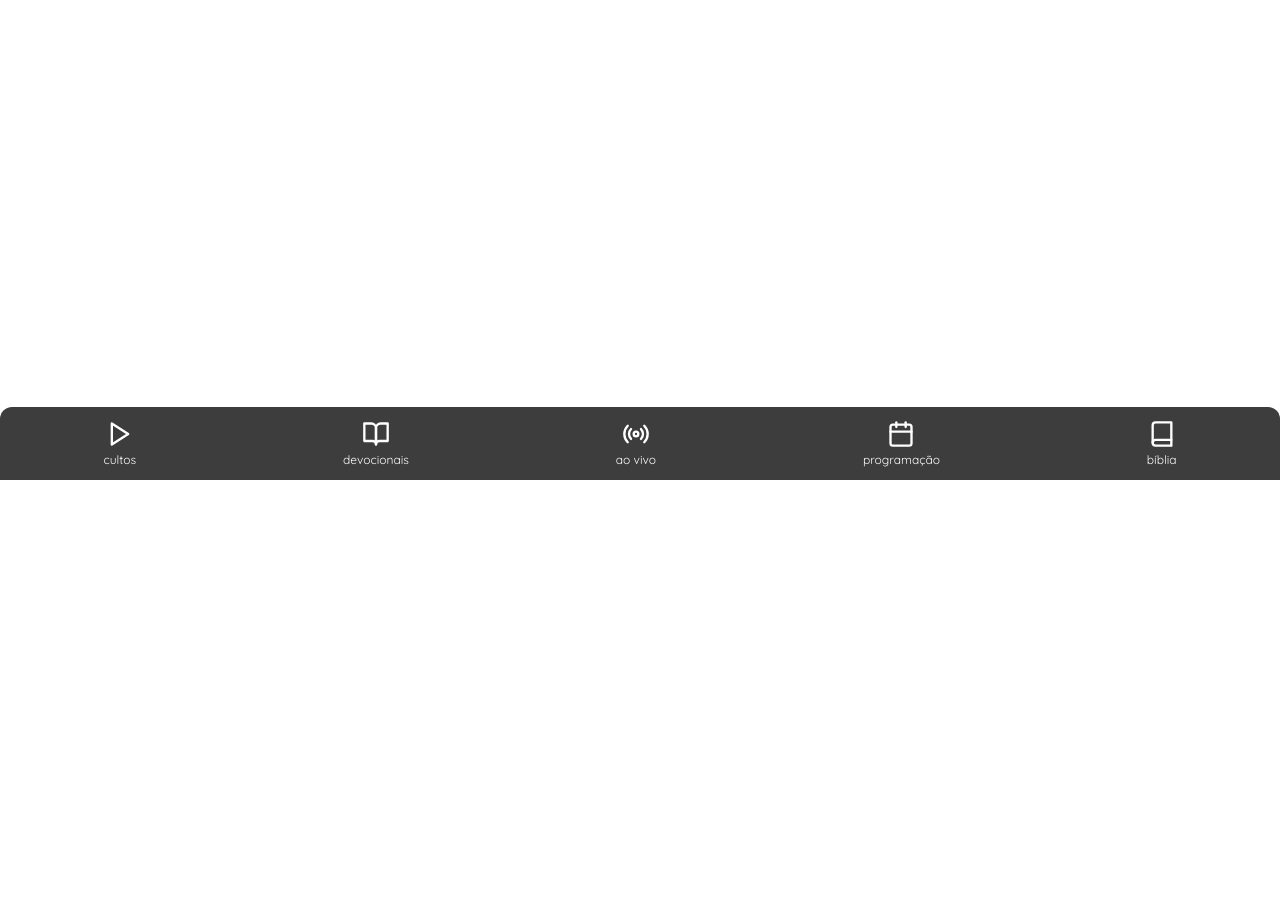
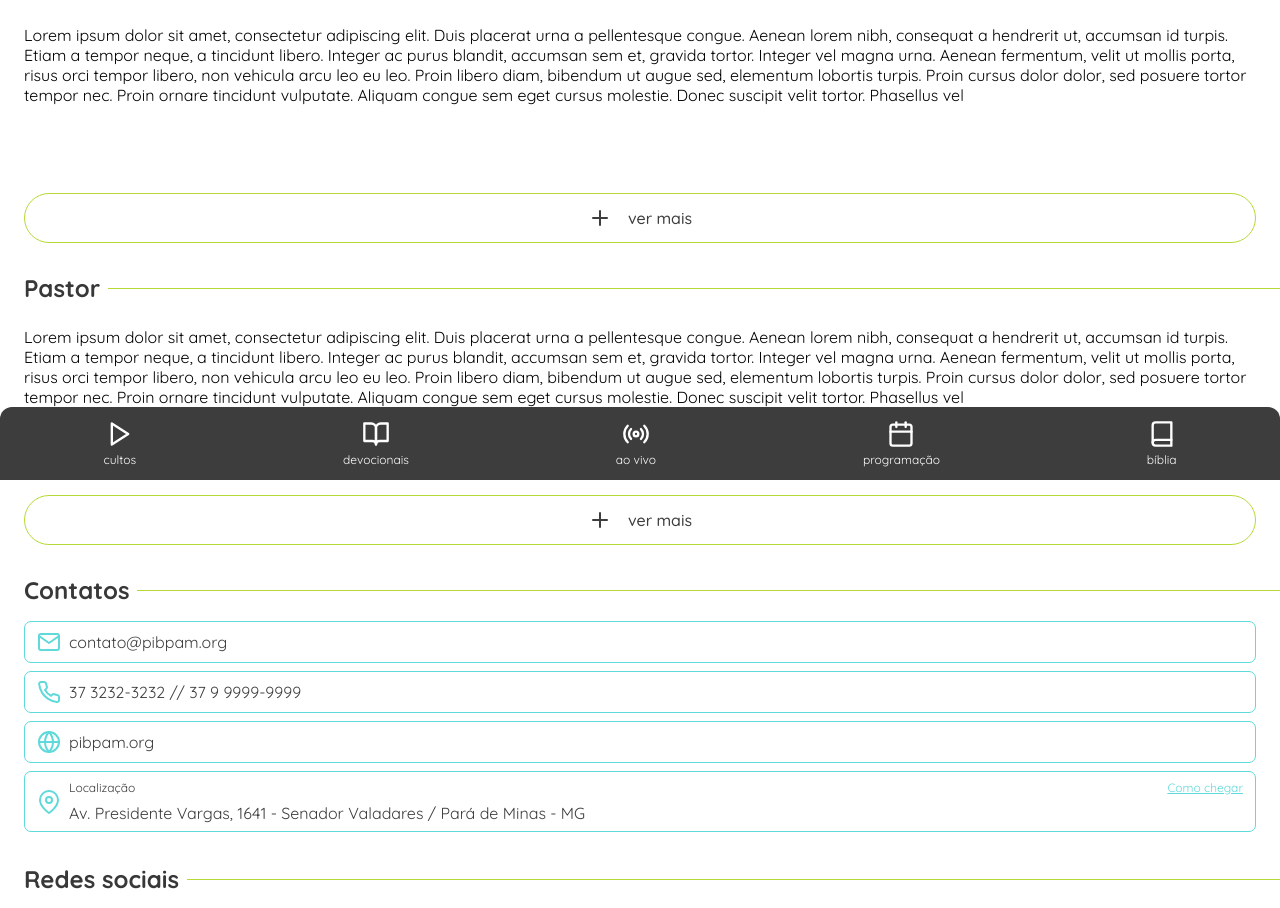
Before and after one commit to pibpam/pibpam-website, a Next.js app: page /about in a window 1280 px wide. Shown: the part 320-1228 px from the top of the page. Before the commit the page ends 800 px from the top, so only its background shows below. Built offline with nearby package versions, Linux system fonts and the light colour scheme.

Commit message:
add about

```diff
--- a/pages/about.tsx
+++ b/pages/about.tsx
@@ -1,24 +1,108 @@
 import type {NextPage} from 'next'
-import styles from '../styles/Events.module.scss'
+import styles from '../styles/About.module.scss'
 import Website from '../layout/container/Website'
 import DividerMobile, {EDividerColors} from "../components/DividerMobile";
 import Header from "../components/Header";
 import useMenu from "../hooks/useMenu";
 import HeaderPage from "../components/HeaderPage";
+import Title from "../components/Title";
+import FooterPage from "../components/FooterPage";
+import ScheduleItem from "../components/ScheduleItem";
+import {FiGlobe, FiInstagram, FiMail, FiMapPin, FiPhone, FiPlus, FiYoutube} from "react-icons/fi";
+import ThirdButton from "../components/Button/Third";
 
 const About: NextPage = () => {
     const {open, toggleMenu} = useMenu()
 
     return (
-        <Website openMenu={open} toggleMenu={toggleMenu} >
+        <Website openMenu={open} toggleMenu={toggleMenu}>
             <>
-                <div className={styles.header_container}  >
-                    <Header toggleMenu={toggleMenu} />
+                <div className={styles.header_container}>
+                    <Header toggleMenu={toggleMenu}/>
                 </div>
                 <HeaderPage
                     title={"Sobre a PIBPAM"}
                 />
-                <DividerMobile color={EDividerColors.white} />
+                <DividerMobile color={EDividerColors.white}/>
+                <Title>História</Title>
+
+                <div className={styles.description}>
+                    <p>
+                        Lorem ipsum dolor sit amet, consectetur adipiscing elit. Duis placerat urna a pellentesque
+                        congue. Aenean lorem nibh, consequat a hendrerit ut, accumsan id turpis. Etiam a tempor neque, a
+                        tincidunt libero. Integer ac purus blandit, accumsan sem et, gravida tortor. Integer vel magna
+                        urna. Aenean fermentum, velit ut mollis porta, risus orci tempor libero, non vehicula arcu leo
+                        eu leo. Proin libero diam, bibendum ut augue sed, elementum lobortis turpis. Proin cursus dolor
+                        dolor, sed posuere tortor tempor nec. Proin ornare tincidunt vulputate. Aliquam congue sem eget
+                        cursus molestie. Donec suscipit velit tortor. Phasellus vel
+                    </p>
+                    <div>
+                        <ThirdButton>
+                            <><FiPlus/> ver mais</>
+                        </ThirdButton>
+                    </div>
+                </div>
+
+                <Title>Pastor</Title>
+
+                <div className={styles.description}>
+                    <p>
+                        Lorem ipsum dolor sit amet, consectetur adipiscing elit. Duis placerat urna a pellentesque
+                        congue. Aenean lorem nibh, consequat a hendrerit ut, accumsan id turpis. Etiam a tempor neque, a
+                        tincidunt libero. Integer ac purus blandit, accumsan sem et, gravida tortor. Integer vel magna
+                        urna. Aenean fermentum, velit ut mollis porta, risus orci tempor libero, non vehicula arcu leo
+                        eu leo. Proin libero diam, bibendum ut augue sed, elementum lobortis turpis. Proin cursus dolor
+                        dolor, sed posuere tortor tempor nec. Proin ornare tincidunt vulputate. Aliquam congue sem eget
+                        cursus molestie. Donec suscipit velit tortor. Phasellus vel
+                    </p>
+                    <div>
+                        <ThirdButton>
+                            <><FiPlus/> ver mais</>
+                        </ThirdButton>
+                    </div>
+                </div>
+
+                <Title>Contatos</Title>
+                <div className={styles.social_media}>
+                    <button className={styles.button_link}>
+                        <FiMail/> contato@pibpam.org
+                    </button>
+                    <button className={styles.button_link}>
+                        <FiPhone/> 37 3232-3232 // 37 9 9999-9999
+                    </button>
+                    <button className={styles.button_link}>
+                        <FiGlobe/> pibpam.org
+                    </button>
+                    <button className={styles.button_link_location}>
+                        <FiMapPin/>
+                        <div>
+                            <div>
+                                <span>Localização</span><a href="">Como chegar</a>
+                            </div>
+                            <div>
+                                Av. Presidente Vargas, 1641 - Senador Valadares / Pará de Minas - MG
+                            </div>
+                        </div>
+                    </button>
+                </div>
+
+                <Title>Redes sociais</Title>
+                <div className={styles.social_media}>
+                    <button className={styles.button_link}>
+                        <FiYoutube/> PIBPAM
+                    </button>
+                    <button className={styles.button_link}>
+                        <FiInstagram/> pibpam
+                    </button>
+                </div>
+
+                <Title>Horários</Title>
+                <div className={styles.schedule}>
+                    <ScheduleItem/>
+                    <ScheduleItem/>
+                    <ScheduleItem/>
+                </div>
+                <FooterPage/>
             </>
         </Website>
     )
--- /dev/null
+++ b/styles/About.module.scss
@@ -0,0 +1,113 @@
+.header_container {
+  position: absolute;
+  top: 0;
+  z-index: 2;
+  padding: 32px 24px;
+  width: 100%;
+}
+
+.container {
+  padding: 0 24px 90px;
+}
+
+.schedule {
+  display: flex;
+  flex-direction: column;
+  gap: 16px;
+  padding: 0 24px 90px;
+  margin-top: 16px;
+}
+
+.description {
+  padding: 24px 24px 0;
+  position: relative;
+  width: 100%;
+  margin-bottom: 32px;
+
+  > p {
+    height: 216px;
+    overflow: hidden;
+  }
+
+  > div {
+    position: absolute;
+    bottom: -2px;
+    left: 0;
+    width: 100%;
+    padding: 24px 24px 0;
+    height: 120px;
+    display: flex;
+    align-items: end;
+    background: linear-gradient(180deg, rgba(217, 217, 217, 0) 0%, #FFFFFF 59.37%);;
+  }
+}
+
+.button_link_location {
+  display: flex;
+  align-items: center;
+  gap: 8px;
+  font-weight: 400;
+  font-size: 16px;
+  line-height: 20px;
+  color: #3D3D3D;
+  padding: 8px 12px;
+  border: 1px solid #5FD9DA;
+  border-radius: 7px;
+  background: transparent;
+  width: 100%;
+  text-align: left;
+
+  > div {
+    display: flex;
+    flex-direction: column;
+    flex: 1;
+
+    > div:first-child {
+      font-weight: 400;
+      font-size: 12px;
+      line-height: 15px;
+      display: flex;
+      align-items: center;
+      justify-content: space-between;
+      margin-bottom: 8px;
+
+      a {
+        text-decoration: underline;
+        color: #5FD9DA;
+      }
+
+    }
+  }
+
+  > svg {
+    font-size: 24px;
+    color: #5FD9DA;
+  }
+}
+
+.button_link {
+  display: flex;
+  align-items: center;
+  gap: 8px;
+  font-weight: 400;
+  font-size: 16px;
+  line-height: 20px;
+  color: #3D3D3D;
+  padding: 8px 12px;
+  border: 1px solid #5FD9DA;
+  border-radius: 7px;
+  background: transparent;
+  width: 100%;
+
+  > svg {
+    font-size: 24px;
+    color: #5FD9DA;
+  }
+}
+
+.social_media {
+  display: flex;
+  flex-direction: column;
+  gap: 8px;
+  padding: 16px 24px 32px;
+}
```
